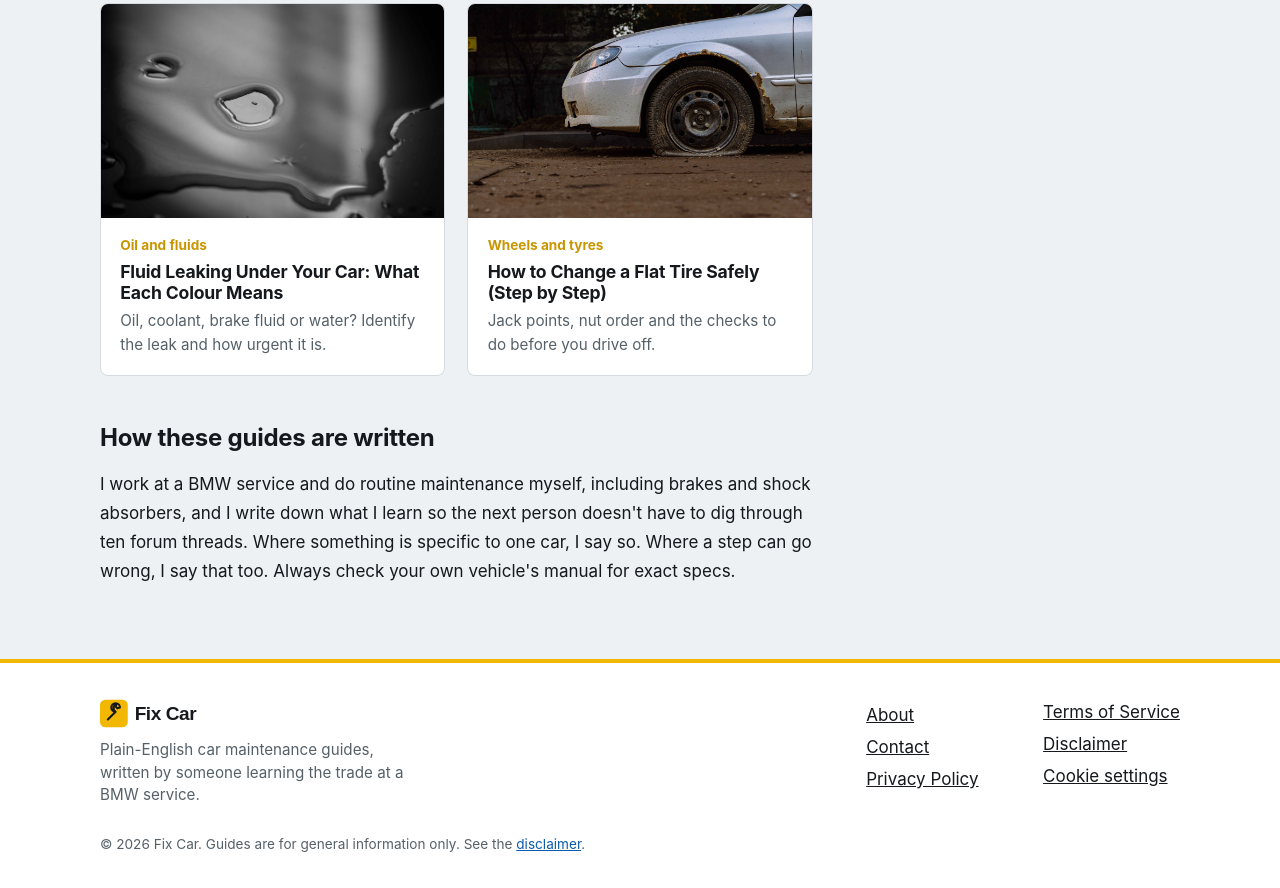
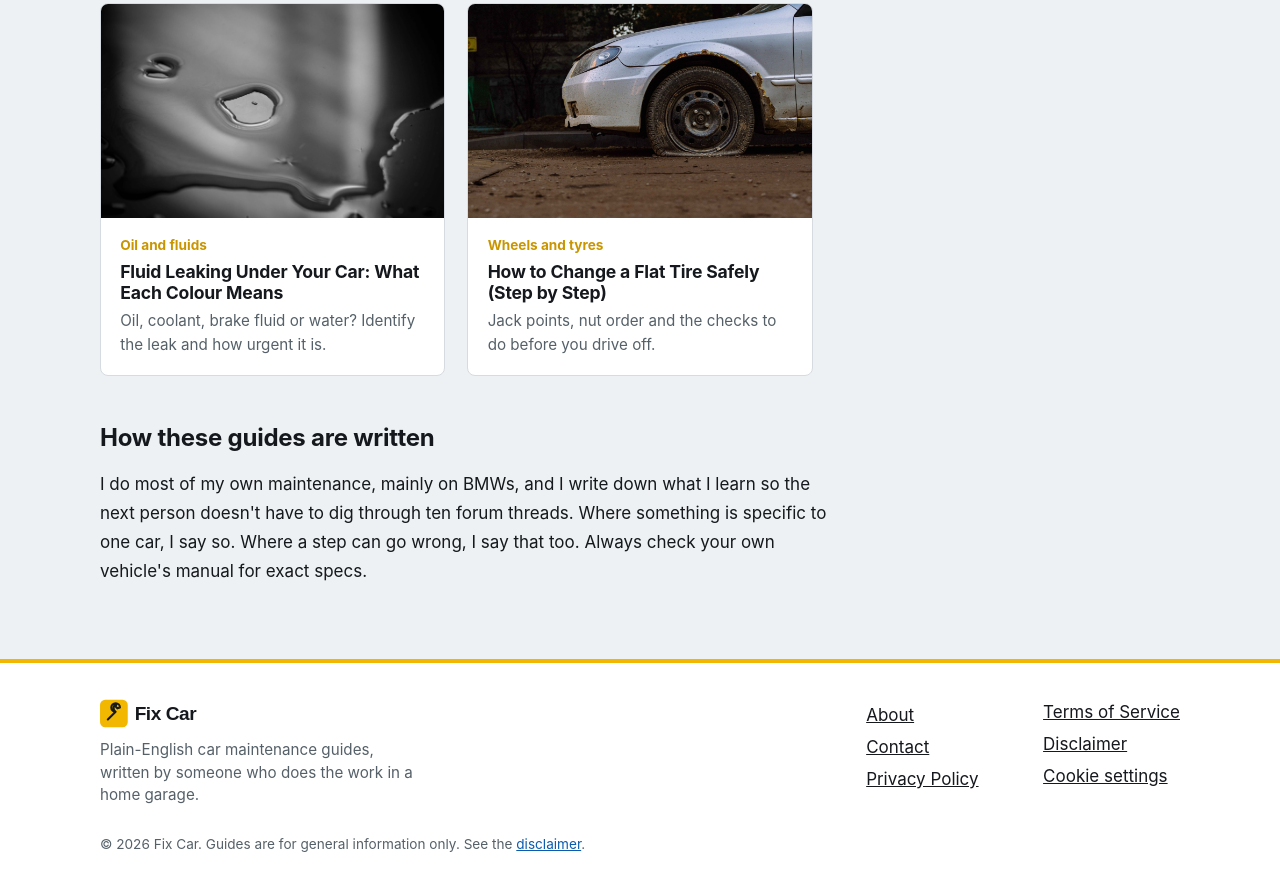
Before and after one commit to dugi970/fixcar, a plain HTML site: page index.html in a window 1280 px wide. Shown: the part 5405-6293 px from the top of the page. Drawn offline with Linux system fonts and the light colour scheme.

Commit message:
Update index.html

```diff
--- a/index.html
+++ b/index.html
@@ -4,13 +4,13 @@
 <meta charset="utf-8">
 <meta name="viewport" content="width=device-width, initial-scale=1">
 <title>Fix Car | Practical DIY Car Maintenance Guides</title>
-<meta name="description" content="Clear, practical car maintenance guides: brakes, oil changes, filters, batteries and common problems, explained by someone who works at a BMW service.">
+<meta name="description" content="Clear, practical car maintenance guides: brakes, oil changes, filters, batteries and common problems, explained by a home-garage DIYer.">
 <link rel="canonical" href="https://fix.dataspecshub.com/">
 <link rel="icon" href="favicon.png">
 <meta property="og:type" content="website">
 <meta property="og:site_name" content="Fix Car">
 <meta property="og:title" content="Fix Car | Practical DIY Car Maintenance Guides">
-<meta property="og:description" content="Clear, practical car maintenance guides: brakes, oil changes, filters, batteries and common problems, explained by someone who works at a BMW service.">
+<meta property="og:description" content="Clear, practical car maintenance guides: brakes, oil changes, filters, batteries and common problems, explained by a home-garage DIYer.">
 <meta property="og:url" content="https://fix.dataspecshub.com/">
 <link rel="stylesheet" href="https://cdn.jsdelivr.net/gh/orestbida/cookieconsent@3.0.1/dist/cookieconsent.css">
 <link rel="stylesheet" href="style.css">
@@ -317,14 +317,14 @@
 
 <section class="wrap how">
   <h2>How these guides are written</h2>
-  <p>I work at a BMW service and do routine maintenance myself, including brakes and shock absorbers, and I write down what I learn so the next person doesn't have to dig through ten forum threads. Where something is specific to one car, I say so. Where a step can go wrong, I say that too. Always check your own vehicle's manual for exact specs.</p>
+  <p>I do most of my own maintenance, mainly on BMWs, and I write down what I learn so the next person doesn't have to dig through ten forum threads. Where something is specific to one car, I say so. Where a step can go wrong, I say that too. Always check your own vehicle's manual for exact specs.</p>
 </section>
 </main>
 <footer class="site-footer">
   <div class="wrap foot">
     <div>
       <img src="logo.svg" alt="Fix Car" width="130" height="31">
-      <p>Plain-English car maintenance guides, written by someone learning the trade at a BMW service.</p>
+      <p>Plain-English car maintenance guides, written by someone who does the work in a home garage.</p>
     </div>
     <ul>
       <li><a href="about.html">About</a></li>
```
